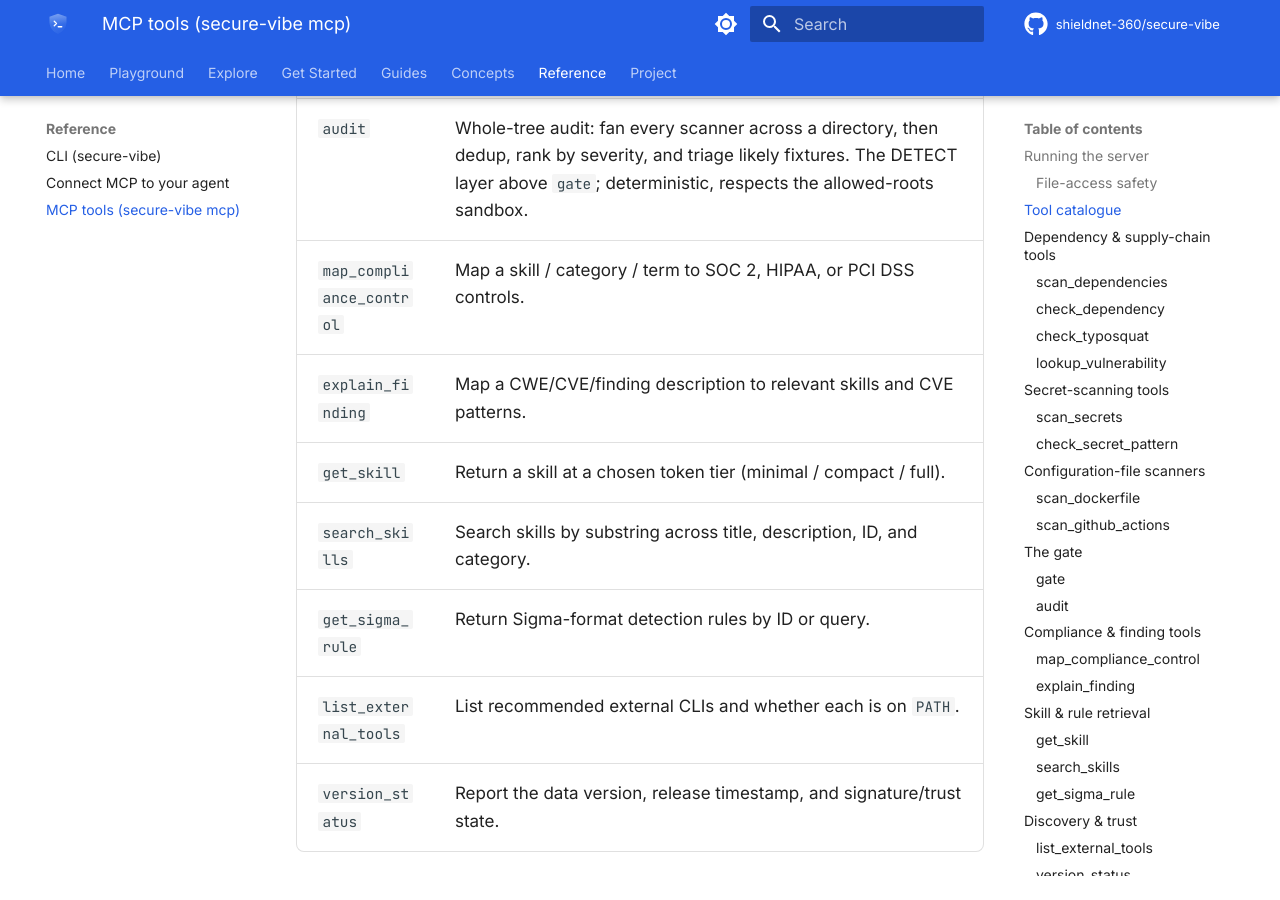
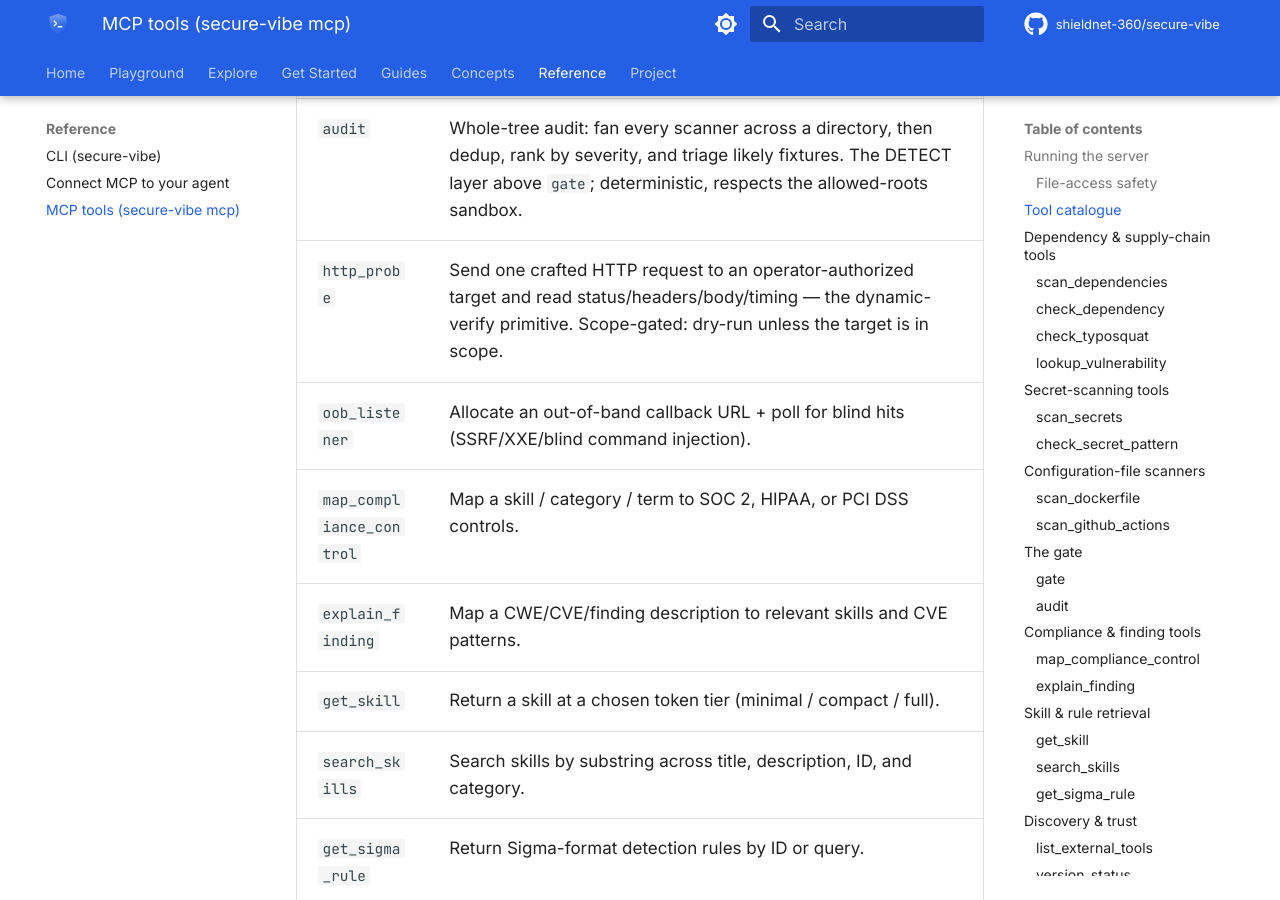
Before and after one commit to ShieldNet-360/secure-vibe, an MkDocs documentation site: the page built from docs/reference/mcp-tools.md, in a window 1280 px wide and 900 px high, scrolled down 2754 px. Built offline with MkDocs 1.6.1 and Material for MkDocs 9.7.7, drawn with Linux system fonts in a browser that asks for light colours; plug-ins that fetch from the network failed and are left out; comment, search, counter and statistics services are not loaded; some of the changed text lies outside the part shown.

Commit message:
docs: http_probe + oob_listener primitives, tool count 17 -> 19
README + mcp-tools.md: add the two dynamic-verify primitives to the MCP catalogue,
reframe VERIFY around http_probe/oob_listener (in-session) + the
security-regression-tests skill (CI). Fix stale install-line scan/gate refs and
skills count 30 -> 33.

```diff
--- a/docs/reference/mcp-tools.md
+++ b/docs/reference/mcp-tools.md
@@ -53,6 +53,8 @@ The server exposes 17 tools; `policy_check` is additionally accepted as a back-c
 | `scan_github_actions` | Run the CI/CD hardening checklist over a GitHub Actions workflow. |
 | `gate` | Auto-pick the right scanner for a file and return a CI-friendly pass/fail. |
 | `audit` | Whole-tree audit: fan every scanner across a directory, then dedup, rank by severity, and triage likely fixtures. The DETECT layer above `gate`; deterministic, respects the allowed-roots sandbox. |
+| `http_probe` | Send one crafted HTTP request to an operator-authorized target and read status/headers/body/timing — the dynamic-verify primitive. Scope-gated: dry-run unless the target is in scope. |
+| `oob_listener` | Allocate an out-of-band callback URL + poll for blind hits (SSRF/XXE/blind command injection). |
 | `map_compliance_control` | Map a skill / category / term to SOC 2, HIPAA, or PCI DSS controls. |
 | `explain_finding` | Map a CWE/CVE/finding description to relevant skills and CVE patterns. |
 | `get_skill` | Return a skill at a chosen token tier (minimal / compact / full). |
```
Also changed, not shown: other parts of docs/reference/mcp-tools.md (+1 -1 lines), README.md (+7 -7 lines).
